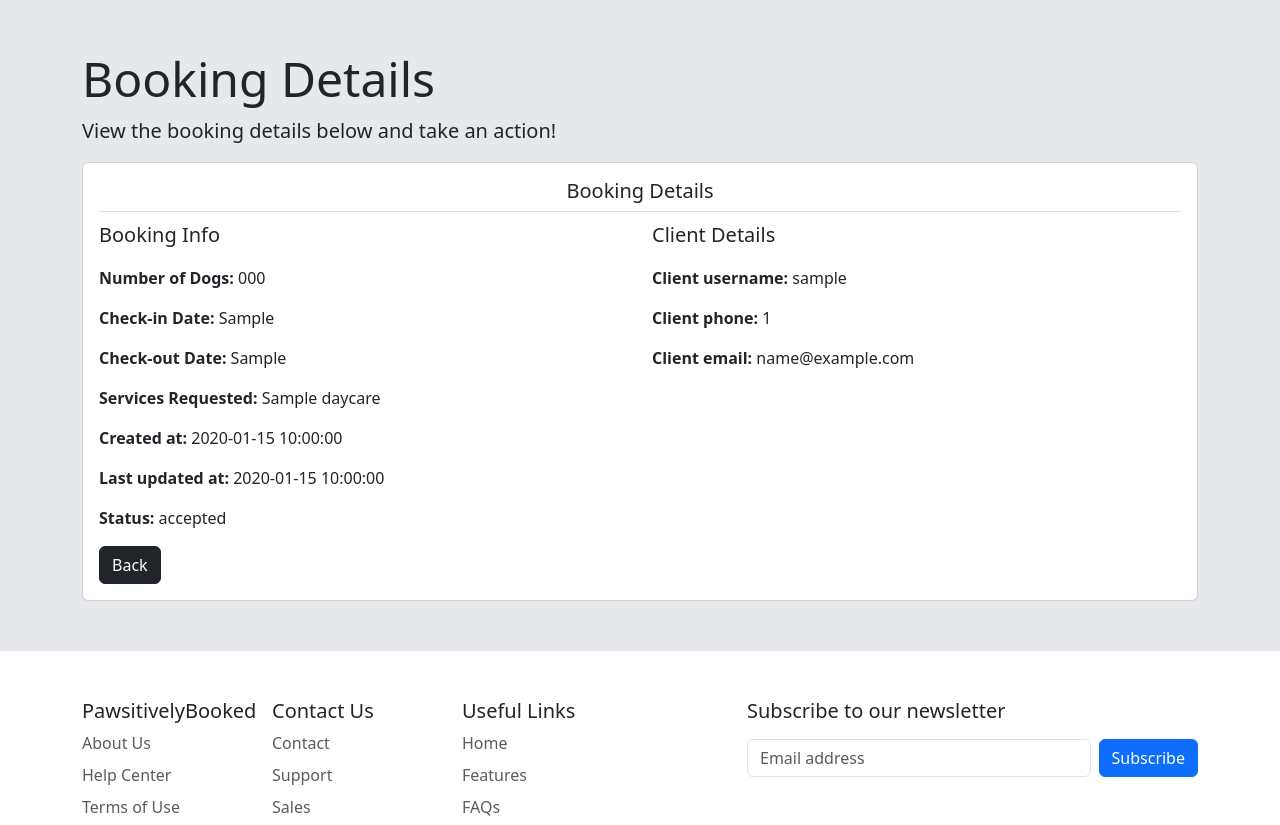
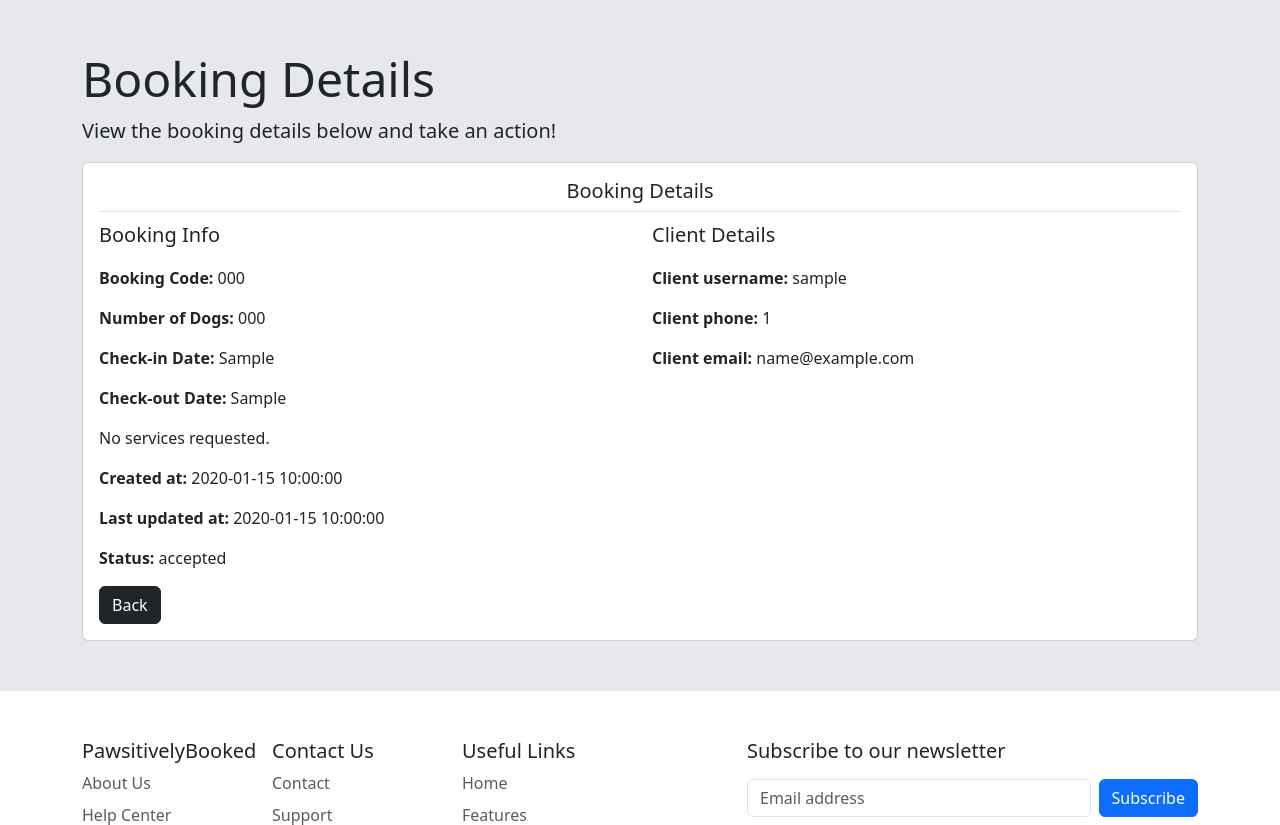
Before and after one commit to stanley-nyoni/pawsitively-booked, a Python web app: template app/templates/facility_owner/view_booking.html in a window 1280 px wide. Shown: the part 16-841 px from the top of the page. Run offline with Jinja, Linux system fonts and the light colour scheme; the template is opened without the code that fills it: most values are stand-ins (such as "Sample title", 1, 10 or a date in 2020).

Commit message:
view facility updated - solved a bug in services requested

```diff
--- a/app/templates/facility_owner/view_booking.html
+++ b/app/templates/facility_owner/view_booking.html
@@ -16,10 +16,23 @@
                         <div class="row">
                             <div class="col-lg-6">
                                 <p class="lead">Booking Info</p>
+                                <p><strong>Booking Code:</strong> {{booking.booking_code}}</p>
                                 <p><strong>Number of Dogs: </strong> {{ booking.number_of_dogs }}</p>
                                 <p><strong>Check-in Date: </strong> {{ check_in }}</p>
                                 <p><strong>Check-out Date: </strong>{{ check_out }}</p>
-                                <p><strong>Services Requested: </strong>{{booking.daycare }}</p>
+                                {% if booking.daycare == "1" or booking.boarding == "1" %}
+                                <p><strong>Service Requested</strong></p>
+                                <ul>
+                                    {% if booking.daycare == "1" %}
+                                    <li>Daycare</li>
+                                    {% endif %}
+                                    {% if booking.boarding == "1" %}
+                                    <li>Boarding</li>
+                                    {% endif %}
+                                </ul>
+                                {% else %}
+                                <p>No services requested.</p>
+                                {% endif %}
                                 <p><strong>Created at: </strong>{{created_at }}</p>
                                 <p><strong>Last updated at: </strong>{{ updated_at }}</p>
                                 <p><strong>Status: </strong>{{ booking.status }}</p>
@@ -32,8 +45,10 @@
                             </div>
                             <div class="col-lg-12">
                                 {% if booking.status == 'pending' %}
-                                <a href="{{ url_for('accept_booking', booking_id=booking.id) }}" class="btn btn-success">Accept</a>
-                                <a href="{{ url_for('decline_booking', booking_id=booking.id) }}" class="btn btn-danger">Decline</a>
+                                <a href="{{ url_for('accept_booking', booking_id=booking.id) }}"
+                                    class="btn btn-success">Accept</a>
+                                <a href="{{ url_for('decline_booking', booking_id=booking.id) }}"
+                                    class="btn btn-danger">Decline</a>
                                 {% else %}
                                 <a href="{{ url_for('dashboard_facility_owner') }}" class="btn btn-dark">Back</a>
                                 {% endif %}
```
